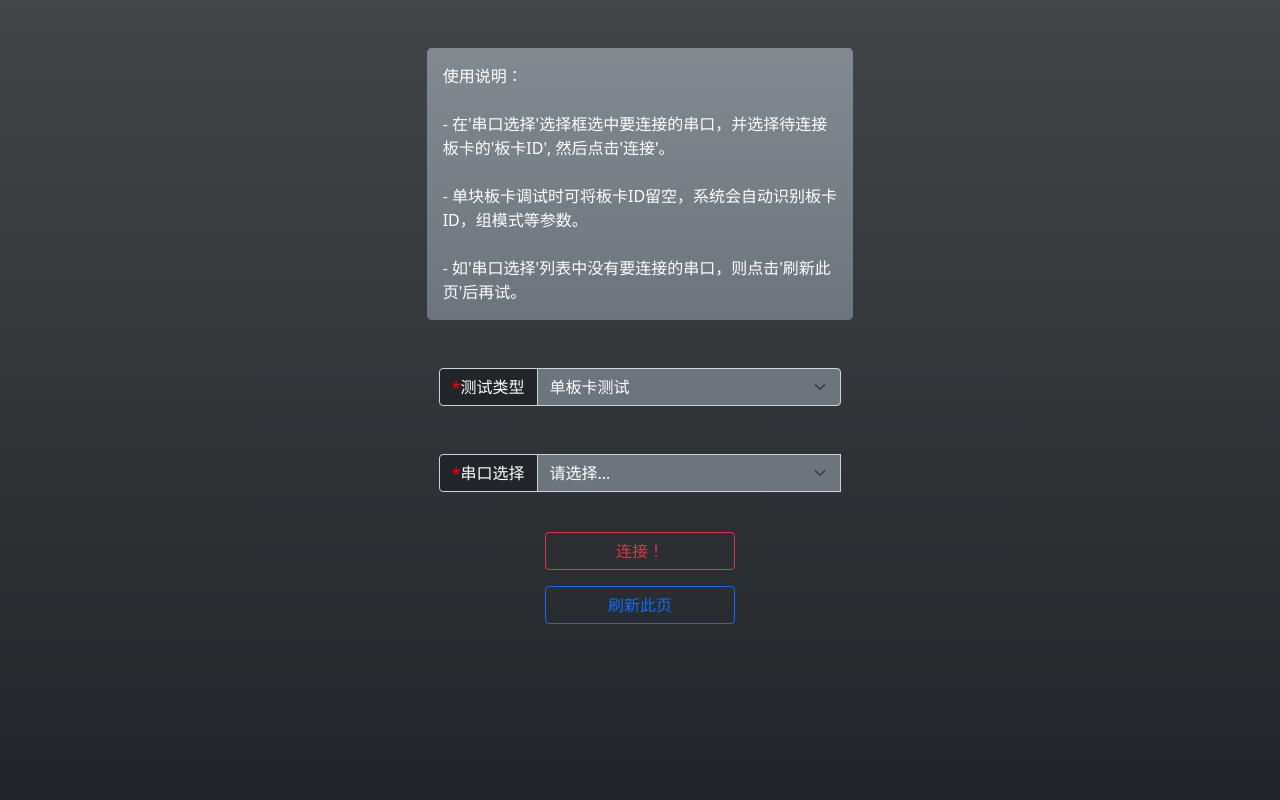
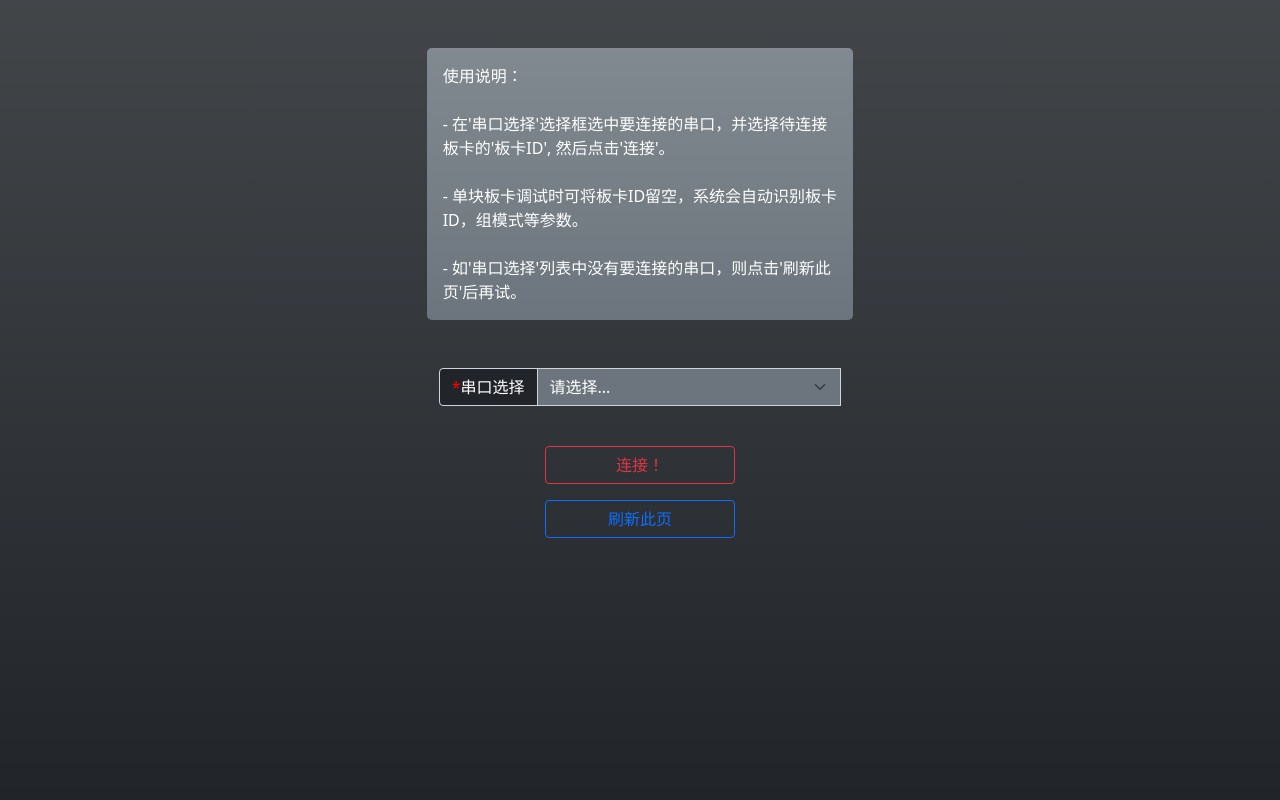
Before and after one commit to wangltsss/aVisualizedRS485Console, a Flask app: template templates/config.html in a window 1280 px wide. Run offline with Flask 2, Linux system fonts and the light colour scheme; the template is opened without the code that fills it: most values are stand-ins (such as "Sample title", 1, 10 or a date in 2020).

Commit message:
-将板卡配置页的路由变更为‘/’。 -取消了板卡配置页的测试模式与板卡ID选择，改为默认多卡级联，并连接扫描到的第一块板卡。

```diff
--- a/app.py
+++ b/app.py
@@ -18,12 +18,12 @@ def if_filled_form(f):
         try:
             a = form["id"]
         except Exception:
-            return redirect('/board')
+            return redirect('/')
         return f(*args, **kwargs)
     return decorated
 
 
-@app.route('/board/', methods=["POST", "GET"])
+@app.route('/', methods=["POST", "GET"])
 def board():
 
     global form
@@ -35,14 +35,11 @@ def board():
         return manager.show_page(ports)
 
     form = manager.get_form()
-    conn_alive = []
     manager.connect(form['port'])
+    conn_alive = manager.test_alive()
     try:
-        if 'id' not in form.keys():
-            res = manager.consult_metadata()
-            form['id'] = res['id']
-        else:
-            res = manager.consult_metadata(form['id'])
+        form['id'] = conn_alive[0]
+        res = manager.consult_metadata(form['id'])
         form['mode'] = res['devGM']
         form['version'] = res['ver']
         form['type'] = res['cate']
--- a/templates/config.html
+++ b/templates/config.html
@@ -45,21 +45,6 @@
             <div class="row justify-content-center">
                 <div class="col-4">
                     <div class="input-group mt-5">
-                        <label class="input-group-text bg-dark text-white" for="test-select">
-                            <span style="color: red">*</span>
-                            测试类型
-                        </label>
-                        <select class="form-select bg-secondary text-white" id="test-select" name="test-select" onmouseleave="testMode()" onblur="testMode()">
-                            <option disabled value="">请选择...</option>
-                            <option selected value="single">单板卡测试</option>
-                            <option value="multiple">多板卡级联</option>
-                        </select>
-                    </div>
-                </div>
-            </div>
-            <div class="row justify-content-center">
-                <div class="col-4">
-                    <div class="input-group mt-5">
                         <label class="input-group-text bg-dark text-white" for="port-select">
                             <span style="color: red">*</span>
                             串口选择
@@ -72,19 +57,6 @@
                         </select>
                         <div class="valid-feedback">这个看起来没什么问题:)</div>
                         <div class="invalid-feedback">这项必须要选哦>_<</div>
-                    </div>
-                </div>
-            </div>
-            <div class="row justify-content-center" style="display: none" id="board-id-div">
-                <div class="col-4">
-                    <div class="input-group mt-5">
-                        <span class="input-group-text bg-dark text-white">
-                            <span style="color: red">*</span>
-                            板卡ID
-                        </span>
-                        <input type="text" class="form-control bg-secondary text-white" placeholder="请输入..." id="board-id-input" name="board-id-input">
-                        <div class="valid-feedback">这个看起来没什么问题:)</div>
-                        <div class="invalid-feedback">这项必须填写哦>_<</div>
                     </div>
                 </div>
             </div>
@@ -104,20 +76,10 @@
 
         function AutoSet(){
             let port = document.getElementById('port-select')
-            let bid = document.getElementById('board-id-input')
-            if (bid.required){
-                if (port.value && bid.value){
-                    setCanvas()
-                    setDisplay()
-                }
+            if (port.value) {
+                setCanvas()
+                setDisplay()
             }
-            else{
-                if (port.value){
-                    setCanvas()
-                    setDisplay()
-                }
-            }
-
         }
         function UnsetCanvas(){
             let canvas = document.getElementById("wait_canvas");
--- a/templates/man.html
+++ b/templates/man.html
@@ -50,7 +50,7 @@
                                         {% if j == 1 %}
                                             <label onclick="setCanvas(); setDisplay()" class="btn btn-success form-check-label" for="g{{ i + 1 }}t{{ loop.index }}-submit">接通</label>
                                         {% elif j == 0 %}
-                                            <label onclick="setCanvas(); setDisplay()" class="btn btn-danger form-check-label" for="g{{ i + 1 }}t{{ loop.index }}-submit">闭合</label>
+                                            <label onclick="setCanvas(); setDisplay()" class="btn btn-danger form-check-label" for="g{{ i + 1 }}t{{ loop.index }}-submit">断开</label>
                                         {% endif %}
                                     </div>
                                 </div>
```
Also changed, not shown: Util/subpages.py (+10 -6 lines).
